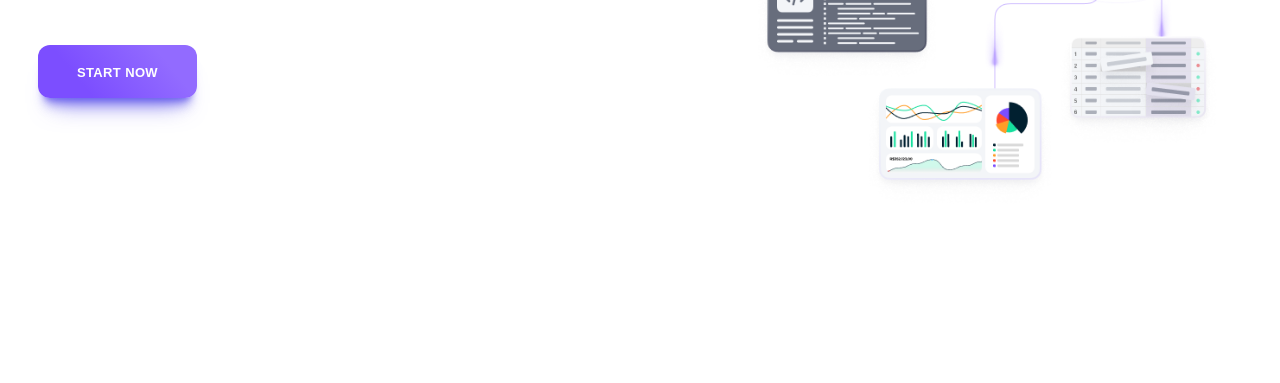
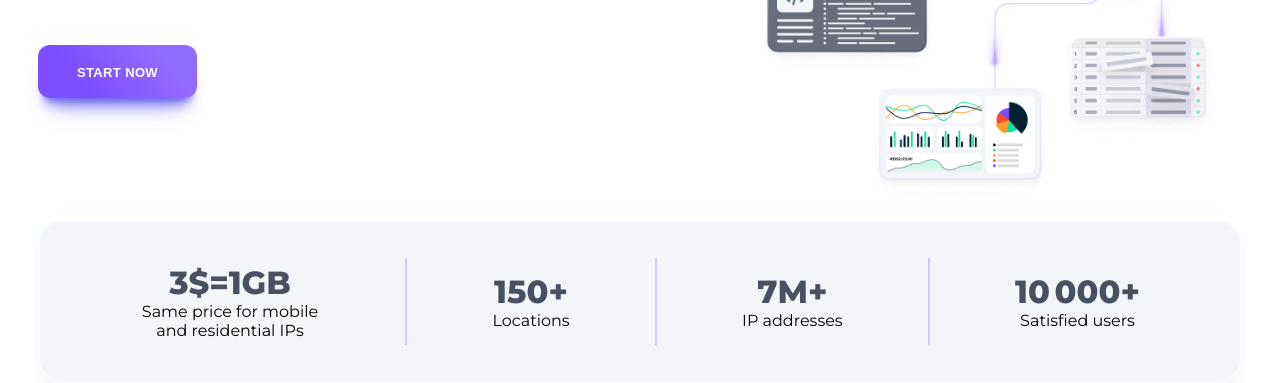
Before and after one commit to salohiddinnt17833i/SHderzod-uchun, a plain HTML site: page index.html in a window 1280 px wide. Shown: the part 484-867 px from the top of the page. Before the commit the page ends 800 px from the top, so only its background shows below. Drawn offline with Linux system fonts and the light colour scheme.

Commit message:
sherzod uchun yangmi ozgarish

```diff
--- a/index.html
+++ b/index.html
@@ -70,6 +70,32 @@
         </div>
     </main>
 
+    <section class="container number__container">
+        <div class="block">
+            <div class="item ">
+                <h2>3$=1GB</h2>
+                <p>Same price for mobile and residential IPs</p>
+            </div>
+            <div class="line"></div>
+            <div class="item ">
+                <h2>150+</h2>
+                <p>Locations</p>
+            </div>
+            <div class="line"></div>
+
+            <div class="item ">
+                <h2>7M+</h2>
+                <p>IP addresses</p>
+            </div>
+            <div class="line"></div>
+
+            <div class="item">
+                <h2>10 000+</h2>
+                <p>Satisfied users</p>
+            </div>
+        </div>
+    </section>
+
 
 
 
--- a/styles/general.css
+++ b/styles/general.css
@@ -61,13 +61,12 @@ ul {
     color: var(--hover-color);
 }
 
-.header__container .bar i
-{
+.header__container .bar i {
     font-size: 24px;
     display: none;
 }
-.header__container input
-{
+
+.header__container input {
     display: none;
 }
 
@@ -165,11 +164,43 @@ ul {
     background: rgb(146, 107, 255);
     background: linear-gradient(90deg, rgba(146, 107, 255, 1) 30%, rgba(0, 0, 0, 1) 75%);
 }
-.hero__container .img img
-{
+
+.hero__container .img img {
     max-width: 645px;
     width: 100%;
     min-width: 100px;
+}
+
+.number__container .block {
+    display: flex;
+    justify-content: space-between;
+    align-items: center;
+    text-align: center;
+    padding: 36px 100px;
+    border-radius: 24px;
+    border: 2px solid #F6FCFF;
+    background: var(--grey-200, #F3F5F8);
+
+    /* shadow */
+    box-shadow: 0px 4px 8px -1px rgba(7, 0, 28, 0.03), 0px 8px 16px -3px rgba(7, 0, 28, 0.03), 0px 16px 32px -6px rgba(7, 0, 28, 0.02);
+}
+
+.number__container .block .item:first-child {
+    max-width: 180px;
+}
+
+.number__container .block .item h2 {
+    color: #485064;
+    font-size: 32px;
+    font-style: normal;
+    font-weight: 800;
+    line-height: normal;
+}
+
+.number__container .block .line {
+    width: 2px;
+    height: 87px;
+    background-color: #D1C8FB;
 }
 
 
@@ -184,30 +215,28 @@ ul {
 
 
 
-
 @media screen and (max-width:1240px) {
-    .header
-    {
+    .header {
         padding: 30px;
     }
-    .hero__container
-    {
+
+    .hero__container {
         padding: 30px;
     }
 }
+
 @media screen and (max-width:1000px) {
-    .hero__container .title
-    {
+    .hero__container .title {
         margin-top: 10%;
     }
-    .hero__container .title h1
-    {
+
+    .hero__container .title h1 {
         font-size: 40px;
     }
 }
-@media screen and (max-width:900px){
-    .header__container ul
-    {
+
+@media screen and (max-width:900px) {
+    .header__container ul {
         width: 40%;
         height: 100%;
         position: absolute;
@@ -218,57 +247,56 @@ ul {
         padding-top: 100px;
         z-index: 100;
         transition: 0.5s;
-        background-image: url(../imgs/logo.svg),url(../imgs/globus.png);
+        background-image: url(../imgs/logo.svg), url(../imgs/globus.png);
         background-repeat: no-repeat;
         background-size: 60%, 10%;
         background-position: 30px 30px, right 20px top 40px;
         border-right: 1px solid #ccc;
     }
-    .header__container ul::after
-    {
+
+    .header__container ul::after {
         content: '@ Muallif Salohiddin';
         position: absolute;
         bottom: 20px;
     }
-    .header__container ul li
-    {
+
+    .header__container ul li {
         margin-top: 40px;
     }
 
-    .header__container .globus
-    {
+    .header__container .globus {
         display: none;
     }
-    .header__container .bar i
-    {
+
+    .header__container .bar i {
         display: block;
     }
-    .header__container #check:checked + ul
-    {
+
+    .header__container #check:checked+ul {
         left: 0px;
     }
-    .hero__container .img img
-    {
+
+    .hero__container .img img {
         display: none;
     }
 }
-@media screen and (max-width:650px){
-    .hero__container
-    {
+
+@media screen and (max-width:650px) {
+    .hero__container {
         max-width: 650px;
         width: 100%;
         text-align: center;
     }
-    .hero__container .brends
-    {
+
+    .hero__container .brends {
         justify-content: center;
     }
-    .hero__container .title h1
-    {
+
+    .hero__container .title h1 {
         width: 100%;
     }
-    .hero__container .title p
-    {
+
+    .hero__container .title p {
         margin: 0px auto;
         margin-bottom: 40px;
     }
```
